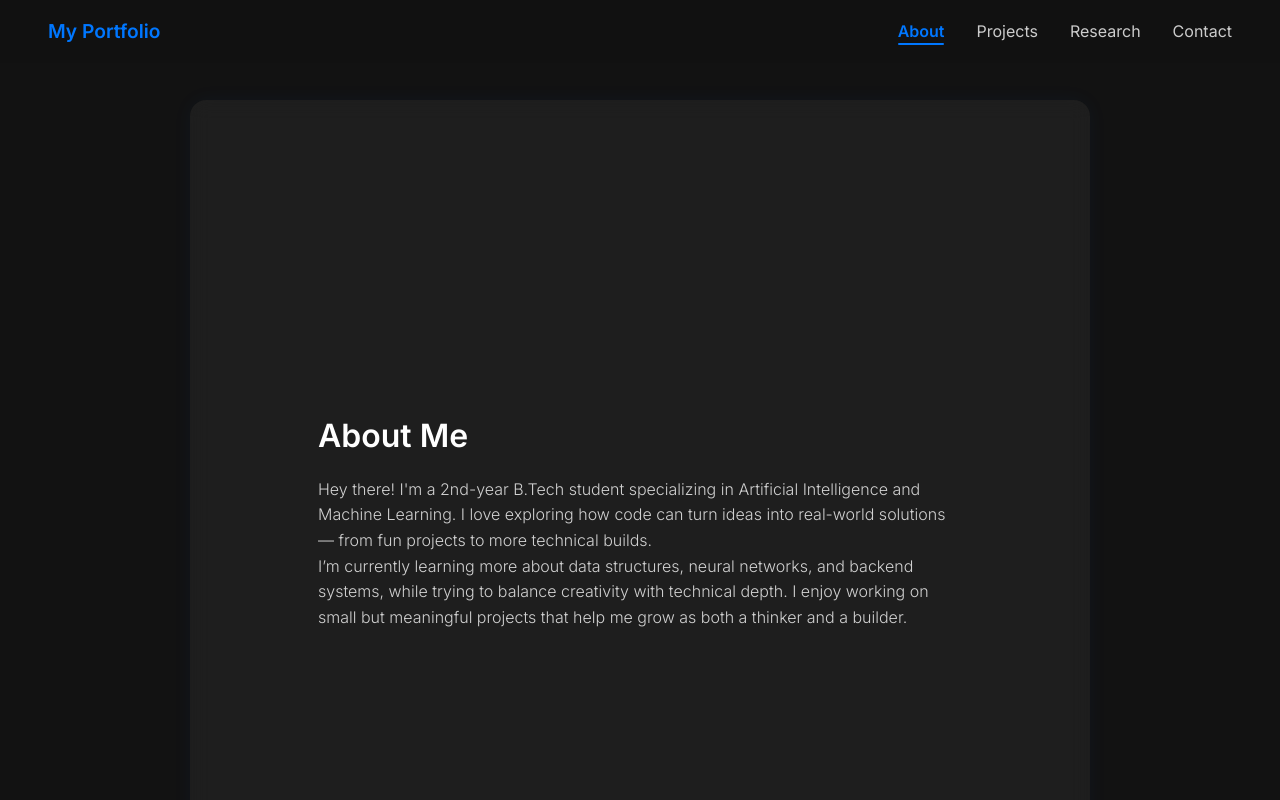
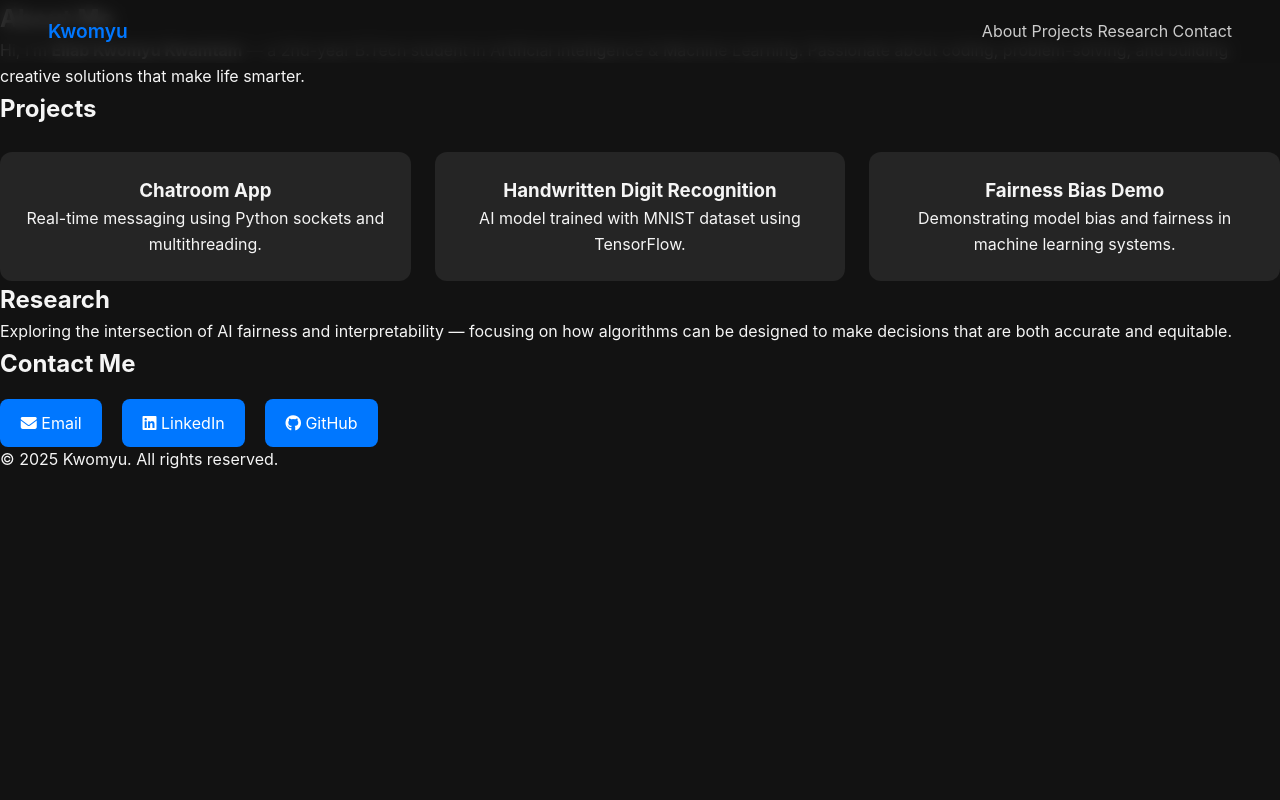
Before and after one commit to kwomyu/kwomyu.github.io, a plain HTML site: page index.html in a window 1280 px wide. Shown: the top 800 px of the page. Drawn offline with Linux system fonts and the light colour scheme.

Commit message:
Revamp portfolio layout and content

```diff
--- a/index.html
+++ b/index.html
@@ -3,128 +3,113 @@
 <head>
   <meta charset="UTF-8" />
   <meta name="viewport" content="width=device-width, initial-scale=1.0" />
-  <title>My Portfolio</title>
+  <title>Kwomyu | Portfolio</title>
   <link rel="stylesheet" href="style.css" />
-  <link href="https://fonts.googleapis.com/css2?family=Inter:wght@300;400;600&display=swap" rel="stylesheet">
+  <link
+    rel="stylesheet"
+    href="https://cdnjs.cloudflare.com/ajax/libs/font-awesome/6.5.0/css/all.min.css"
+  />
 </head>
+
 <body>
-
   <header>
-    <div class="logo">My Portfolio</div>
+    <div class="logo">Kwomyu</div>
     <nav>
-      <ul>
-        <li><a href="#about" class="nav-link active">About</a></li>
-        <li><a href="#projects" class="nav-link">Projects</a></li>
-        <li><a href="#research" class="nav-link">Research</a></li>
-        <li><a href="#contact" class="nav-link">Contact</a></li>
-      </ul>
+      <a href="#about">About</a>
+      <a href="#projects">Projects</a>
+      <a href="#research">Research</a>
+      <a href="#contact">Contact</a>
     </nav>
   </header>
 
- <section id="about" class="content-section">
-  <h1>About Me</h1>
+  <section id="about" class="about glass hidden">
+    <h2>About Me</h2>
     <p>
-    Hey there! I'm a 2nd-year B.Tech student specializing in Artificial Intelligence and Machine Learning.
-    I love exploring how code can turn ideas into real-world solutions — from fun projects to more technical builds.
-  </p>
-  <p>
-    I’m currently learning more about data structures, neural networks, and backend systems, while trying to balance
-    creativity with technical depth. I enjoy working on small but meaningful projects that help me grow as both a thinker and a builder.
+      Hi, I’m <strong>Eliab Kwomyu Kwamtam</strong> — a 2nd-year B.Tech student in
+      Artificial Intelligence & Machine Learning.
+      Passionate about coding, problem-solving, and building creative solutions that make life smarter.
     </p>
   </section>
 
-
-<section id="projects" class="content-section">
-  <h1>Projects</h1>
+  <section id="projects" class="projects glass hidden">
+    <h2>Projects</h2>
     <div class="project-grid">
       <div class="project-card">
         <h3>Chatroom App</h3>
-      <p>
-        A real-time chat application built using socket programming.
-        Users can join, send, and receive messages in a shared chat space —
-        designed to understand network communication and concurrency.
-      </p>
+        <p>Real-time messaging using Python sockets and multithreading.</p>
       </div>
 
       <div class="project-card">
-      <h3>Portfolio Website</h3>
-      <p>
-        The site you’re viewing right now! Built from scratch with HTML, CSS, and a touch of JavaScript
-        — focused on clean design, animations, and responsive layout.
-      </p>
+        <h3>Handwritten Digit Recognition</h3>
+        <p>AI model trained with MNIST dataset using TensorFlow.</p>
       </div>
 
       <div class="project-card">
-      <h3>Handwritten Digit Recognition (Coming Soon)</h3>
-      <p>
-        A machine learning project that uses neural networks to identify digits from images.
-        Still under development, but an exciting dive into computer vision and AI.
-      </p>
+        <h3>Fairness Bias Demo</h3>
+        <p>Demonstrating model bias and fairness in machine learning systems.</p>
       </div>
     </div>
   </section>
 
-
-<section id="research" class="content-section">
-  <h1>Research</h1>
+  <section id="research" class="research glass hidden">
+    <h2>Research</h2>
     <p>
-    I’m interested in exploring how bias forms in AI models and what fairness means in data-driven systems.
-    My goal is to understand not just how AI works — but how it can work better for everyone.
-  </p>
-  <p>
-    My ongoing research idea focuses on building small experiments to demonstrate how algorithmic bias appears
-    and how to measure or minimize it in model training.
+      Exploring the intersection of AI fairness and interpretability — focusing on how
+      algorithms can be designed to make decisions that are both accurate and equitable.
     </p>
   </section>
 
-
-  <section id="contact" class="content-section">
-    <h1>Contact</h1>
+  <section id="contact" class="contact glass hidden">
+    <h2>Contact Me</h2>
     <div class="contact-links">
-      <a href="mailto:ELIABKWOMYUKWAMTAM.240112275@gehu.ac.in" target="_blank">Email</a>
-      <a href="https://www.linkedin.com/in/eliab-kwamtam-69a064296" target="_blank">LinkedIn</a>
-      <a href="https://github.com/kwomyu" target="_blank">GitHub</a>
+      <a href="mailto:ELIABKWOMYUKWAMTAM.240112275@gehu.ac.in" class="contact-btn">
+        <i class="fa-solid fa-envelope"></i> Email
+      </a>
+      <a href="https://www.linkedin.com/in/eliab-kwamtam-69a064296/" target="_blank" class="contact-btn">
+        <i class="fa-brands fa-linkedin"></i> LinkedIn
+      </a>
+      <a href="https://github.com/kwomyu" target="_blank" class="contact-btn">
+        <i class="fa-brands fa-github"></i> GitHub
+      </a>
     </div>
   </section>
 
-  <button id="backToTop">↑</button>
+  <footer>
+    <p>© 2025 Kwomyu. All rights reserved.</p>
+  </footer>
+
+  <button id="backToTop" title="Back to top"><i class="fa-solid fa-arrow-up"></i></button>
 
   <script>
-    // Smooth scroll and active link highlight
-    const navLinks = document.querySelectorAll('.nav-link');
-    const sections = document.querySelectorAll('.content-section');
+    // Back to top button
+    const backToTop = document.getElementById("backToTop");
+    window.onscroll = function () {
+      if (document.documentElement.scrollTop > 200) {
+        backToTop.style.display = "block";
+      } else {
+        backToTop.style.display = "none";
+      }
+    };
+    backToTop.onclick = function () {
+      window.scrollTo({ top: 0, behavior: "smooth" });
+    };
 
-    window.addEventListener('scroll', () => {
-      let current = '';
-      sections.forEach(section => {
-        const sectionTop = section.offsetTop - 150;
-        if (scrollY >= sectionTop) current = section.getAttribute('id');
-      });
-
-      navLinks.forEach(link => {
-        link.classList.remove('active');
-        if (link.getAttribute('href').includes(current)) {
-          link.classList.add('active');
+    // Fade-in animation on scroll
+    const observer = new IntersectionObserver((entries) => {
+      entries.forEach((entry) => {
+        if (entry.isIntersecting) {
+          entry.target.classList.add("show");
+        } else {
+          entry.target.classList.remove("show");
         }
       });
     });
 
-    // Glow effect when clicking nav
-    navLinks.forEach(link => {
-      link.addEventListener('click', e => {
-        const target = document.querySelector(link.getAttribute('href'));
-        target.classList.add('glow');
-        setTimeout(() => target.classList.remove('glow'), 2000);
+    const hiddenElements = document.querySelectorAll(".hidden");
+    hiddenElements.forEach((el, index) => {
+      el.style.transitionDelay = `${index * 0.3}s`;
+      observer.observe(el);
     });
-    });
-
-    // Back to top button
-    const backToTop = document.getElementById('backToTop');
-    window.addEventListener('scroll', () => {
-      if (window.scrollY > 400) backToTop.classList.add('show');
-      else backToTop.classList.remove('show');
-    });
-    backToTop.addEventListener('click', () => window.scrollTo({ top: 0, behavior: 'smooth' }));
   </script>
 </body>
 </html>
```
Lines whose indentation alone changed are shown as unchanged.
